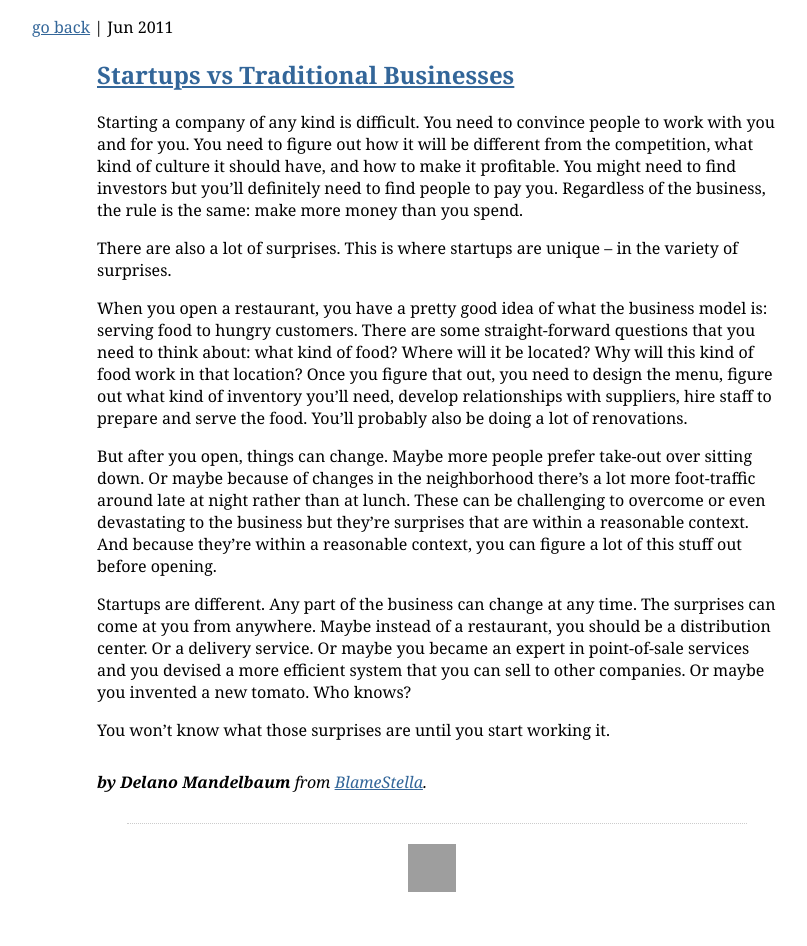
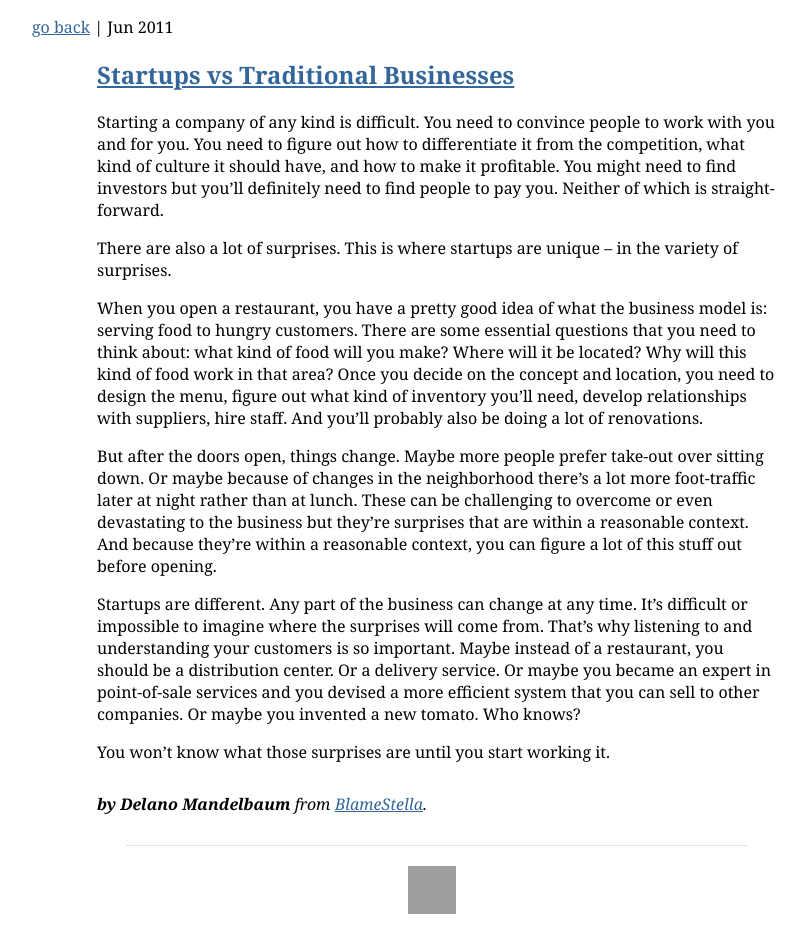
Before and after one commit to delano/delano.github.com, a Jekyll site: the page built from thoughts/startups-vs-traditional-businesses.md, in a window 1280 px wide. Shown: the whole page, without its empty margins (203-1010 px from the left). Built offline with Jekyll 4.4.1, drawn with Linux system fonts in a browser that asks for light colours; Markdown is read by kramdown in place of the engine named in the settings; before the commit the page ends 924 px from its top, so only the background shows below that; grey boxes are pictures that could not be loaded.

Commit message:
Startups vs Traditional Businesses: 4th vomit draft

```diff
--- a/thoughts/startups-vs-traditional-businesses.md
+++ b/thoughts/startups-vs-traditional-businesses.md
@@ -4,14 +4,14 @@ title: Startups vs Traditional Businesses
 date: 2011-06-23
 ---
 
-Starting a company of any kind is difficult. You need to convince people to work with you and for you. You need to figure out how it will be different from the competition, what kind of culture it should have, and how to make it profitable. You might need to find investors but you'll definitely need to find people to pay you. Regardless of the business, the rule is the same: make more money than you spend.
+Starting a company of any kind is difficult. You need to convince people to work with you and for you. You need to figure out how to differentiate it from the competition, what kind of culture it should have, and how to make it profitable. You might need to find investors but you'll definitely need to find people to pay you. Neither of which is straight-forward.
 
 There are also a lot of surprises. This is where startups are unique -- in the variety of surprises.
 
-When you open a restaurant, you have a pretty good idea of what the business model is: serving food to hungry customers. There are some straight-forward questions that you need to think about: what kind of food? Where will it be located? Why will this kind of food work in that location? Once you figure that out, you need to design the menu, figure out what kind of inventory you'll need, develop relationships with suppliers, hire staff to prepare and serve the food. You'll probably also be doing a lot of renovations.
+When you open a restaurant, you have a pretty good idea of what the business model is: serving food to hungry customers. There are some essential questions that you need to think about: what kind of food will you make? Where will it be located? Why will this kind of food work in that area? Once you decide on the concept and location, you need to design the menu, figure out what kind of inventory you'll need, develop relationships with suppliers, hire staff. And you'll probably also be doing a lot of renovations.
 
-But after you open, things can change. Maybe more people prefer take-out over sitting down. Or maybe because of changes in the neighborhood there's a lot more foot-traffic around late at night rather than at lunch. These can be challenging to overcome or even devastating to the business but they're surprises that are within a reasonable context. And because they're within a reasonable context, you can figure a lot of this stuff out before opening.
+But after the doors open, things change. Maybe more people prefer take-out over sitting down. Or maybe because of changes in the neighborhood there's a lot more foot-traffic later at night rather than at lunch. These can be challenging to overcome or even devastating to the business but they're surprises that are within a reasonable context. And because they're within a reasonable context, you can figure a lot of this stuff out before opening.
 
-Startups are different. Any part of the business can change at any time. The surprises can come at you from anywhere. Maybe instead of a restaurant, you should be a distribution center. Or a delivery service. Or maybe you became an expert in point-of-sale services and you devised a more efficient system that you can sell to other companies. Or maybe you invented a new tomato. Who knows?
+Startups are different. Any part of the business can change at any time. It's difficult or impossible to imagine where the surprises will come from. That's why listening to and understanding your customers is so important. Maybe instead of a restaurant, you should be a distribution center. Or a delivery service. Or maybe you became an expert in point-of-sale services and you devised a more efficient system that you can sell to other companies. Or maybe you invented a new tomato. Who knows?
 
 You won't know what those surprises are until you start working it.
```
